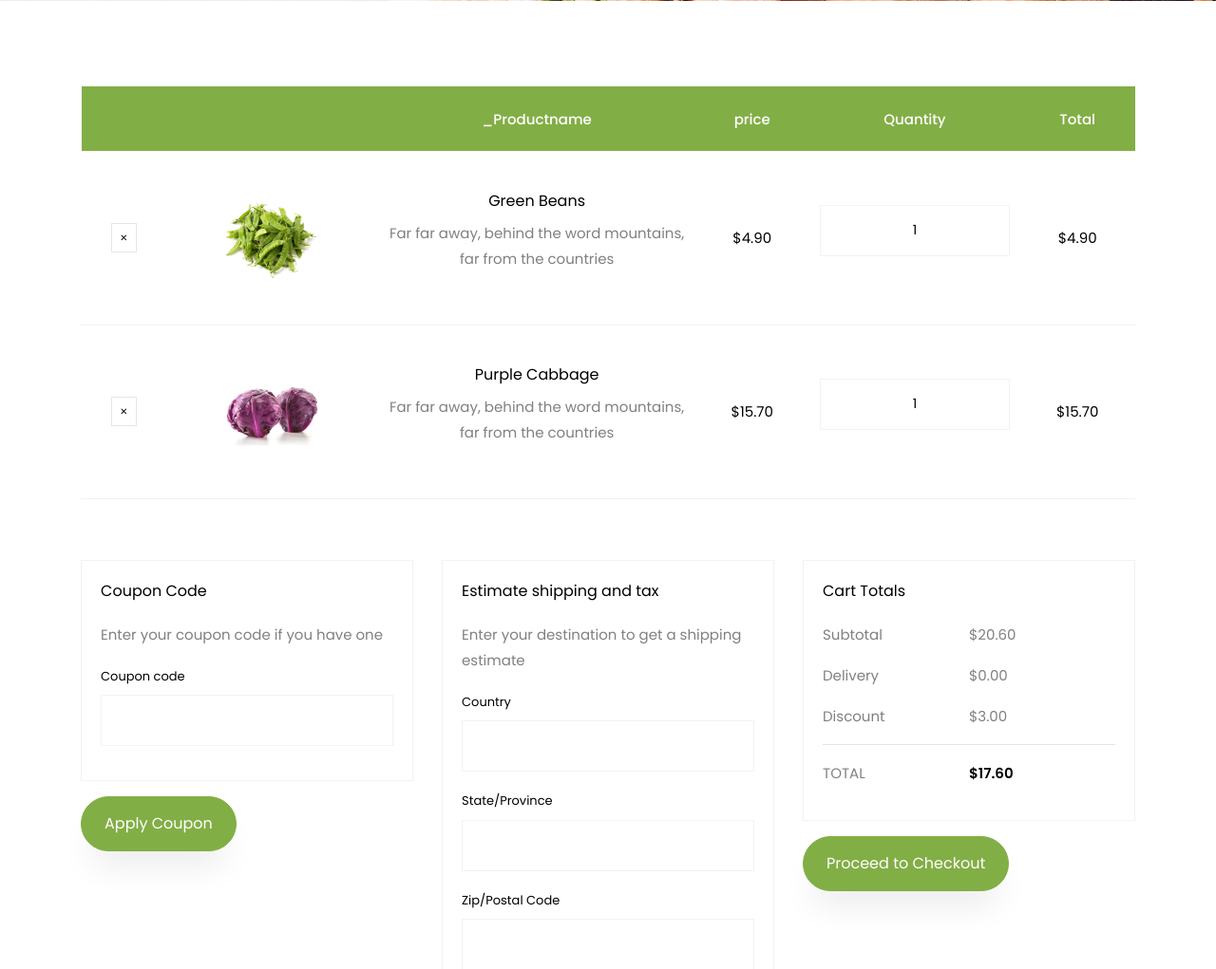
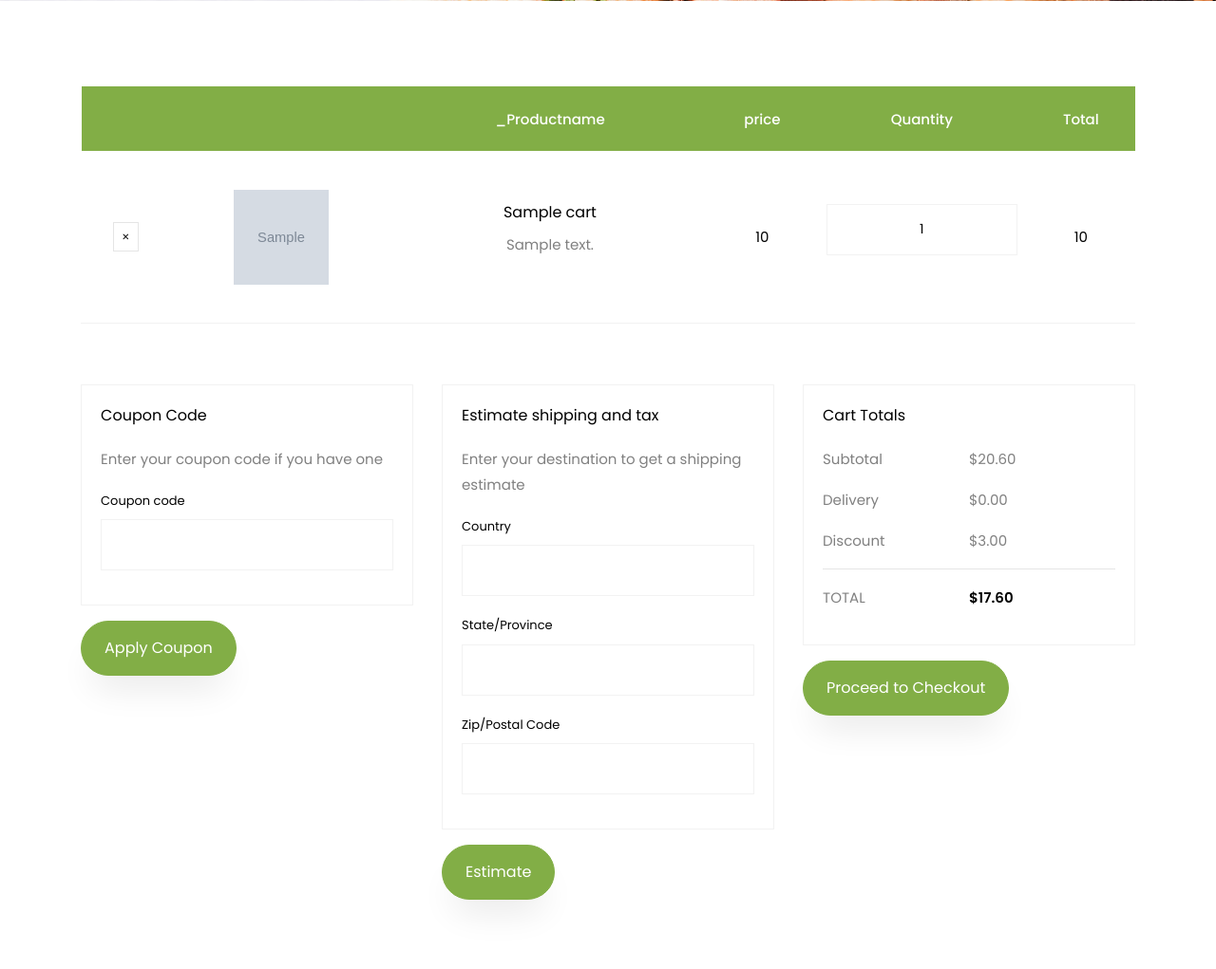
Before and after one commit to natkhosh/PyWeb_Lab_3, a Django app: template vshop/shop/templates/shop/cart.html in a window 1280 px wide. Shown: the part 440-1461 px from the top of the page at 95% size. Run offline with Django 3.2, Linux system fonts and the light colour scheme; the template is opened without the code that fills it: most values are stand-ins (such as "Sample title", 1, 10 or a date in 2020); grey boxes marked "Sample" are stand-in pictures; some libraries are stand-ins or nearby versions; some web fonts are replaced.

Commit message:
lab_3: > ORM v.4

```diff
--- a/vshop/shop/templates/shop/cart.html
+++ b/vshop/shop/templates/shop/cart.html
@@ -33,17 +33,19 @@
 						      </tr>
 						    </thead>
 						    <tbody>
+
+                            {% for c in cart_ %}
 						      <tr class="text-center">
 						        <td class="product-remove"><a href="#"><span class="ion-ios-close"></span></a></td>
 
-						        <td class="image-prod"><div class="img" style="background-image:url(/static/shop/images/product-3.jpg);"></div></td>
+						        <td class="image-prod"><div class="img" style="background-image:url({{ c.image }});"></div></td>
 
 						        <td class="product-name">
-						        	<h3>{% trans 'Green Beans' %}</h3>
-						        	<p>{% trans 'Far far away, behind the word mountains, far from the countries' %}</p>
+						        	<h3>{{ c.name }}</h3>
+						        	<p>{{ c.details }}</p>
 						        </td>
 
-						        <td class="price">$4.90</td>
+						        <td class="price">{{ c.price }}</td>
 
 						        <td class="quantity">
 						        	<div class="input-group mb-3">
@@ -51,29 +53,12 @@
 					          	</div>
 					          </td>
 
-						        <td class="total">$4.90</td>
+						        <td class="total">{{ c.total }}</td>
 						      </tr><!-- END TR-->
 
-						      <tr class="text-center">
-						        <td class="product-remove"><a href="#"><span class="ion-ios-close"></span></a></td>
 
-						        <td class="image-prod"><div class="img" style="background-image:url(/static/shop/images/product-4.jpg);"></div></td>
+                            {% endfor %}
 
-						        <td class="product-name">
-						        	<h3>{% trans 'Purple Cabbage' %}</h3>
-						        	<p>{% trans 'Far far away, behind the word mountains, far from the countries' %}</p>
-						        </td>
-
-						        <td class="price">$15.70</td>
-
-						        <td class="quantity">
-						        	<div class="input-group mb-3">
-					             	<input type="text" name="quantity" class="quantity form-control input-number" value="1" min="1" max="100">
-					          	</div>
-					          </td>
-
-						        <td class="total">$15.70</td>
-						      </tr><!-- END TR-->
 						    </tbody>
 						  </table>
 					  </div>
```
Also changed, not shown: vshop/shop/views.py (+14 -1 lines).
